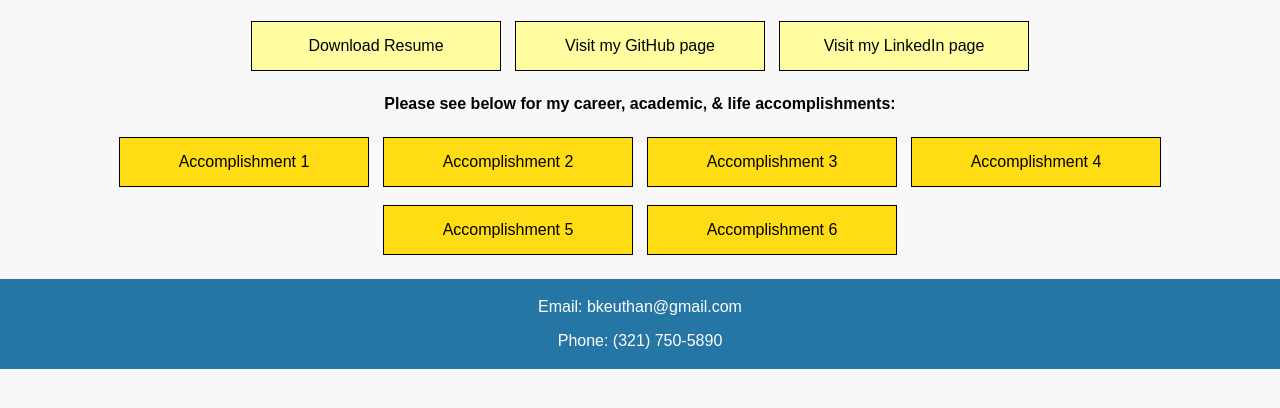
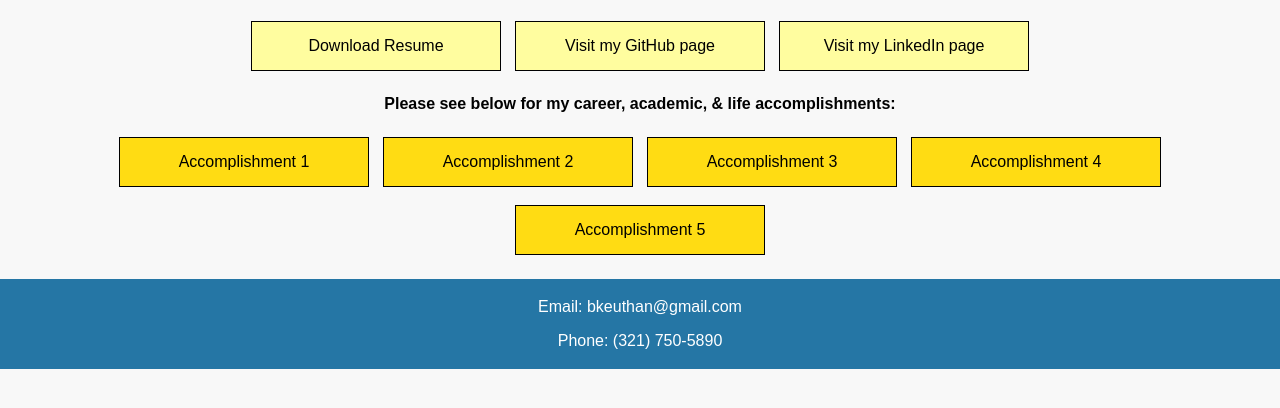
Before and after one commit to bkeuthan/BK_Accomplishments, a plain HTML site: page index.html in a window 1280 px wide. Shown: the part 136-544 px from the top of the page. Drawn offline with Linux system fonts and the light colour scheme.

Commit message:
Update index.html

```diff
--- a/index.html
+++ b/index.html
@@ -31,7 +31,6 @@
             <button class="my-button" id="accomplishment-3">Accomplishment 3</button>
             <button class="my-button" id="accomplishment-4">Accomplishment 4</button>
             <button class="my-button" id="accomplishment-5">Accomplishment 5</button>
-            <button class="my-button" id="accomplishment-6">Accomplishment 6</button>
         </div>
 
         <div id="response-container" class="response hidden"></div>
```
